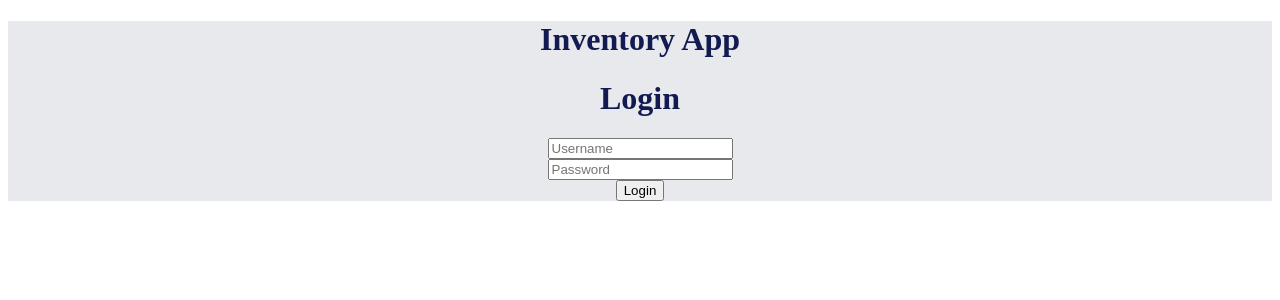
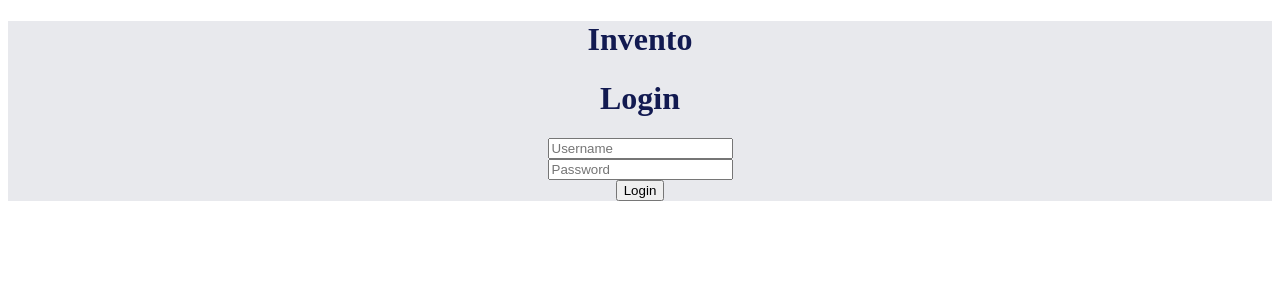
Before and after one commit to dexterbrian/inventory-app, a React (Create React App) app: page /login in a window 1280 px wide. Shown: the top 300 px of the page. Built offline with nearby package versions, Linux system fonts and the light colour scheme.

Commit message:
Updated app name

```diff
--- a/src/App.js
+++ b/src/App.js
@@ -16,7 +16,7 @@ function App() {
 
   return (
     <div className="App">
-      <h1>Inventory App</h1>
+      <h1>Invento</h1>
 
       { isLoggedIn ? <NavBar setLoggedIn={ setLoggedIn }/> : null }
       <Switch>
```
